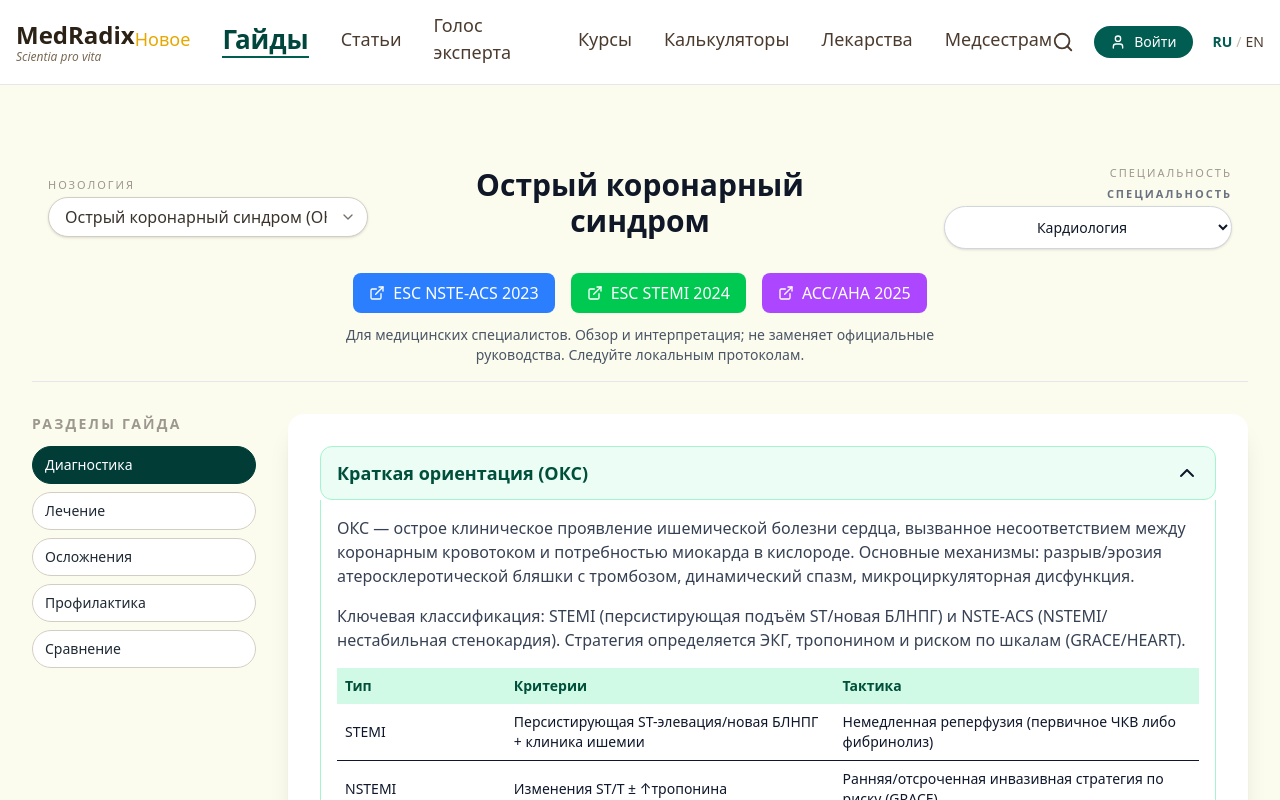
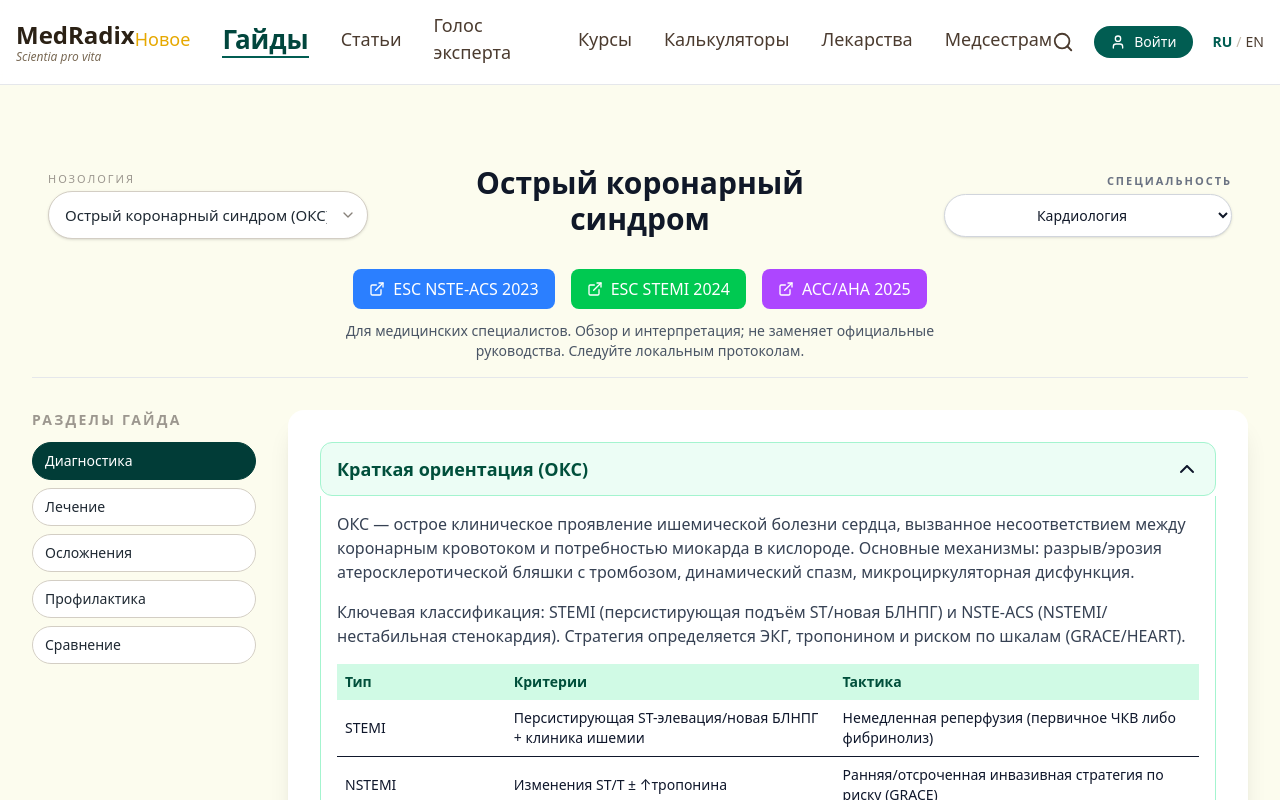
Before and after one commit to NMaryko/MedRadix, a Next.js app: page /guides/cardiology/acs in a window 1280 px wide. Shown: the top 800 px of the page. Built offline with nearby package versions, Linux system fonts and the light colour scheme.

Commit message:
Update page.tsx

```diff
--- a/app/guides/cardiology/acs/page.tsx
+++ b/app/guides/cardiology/acs/page.tsx
@@ -12,12 +12,10 @@ import {
 import { FilterM } from '@/components/FilterM';
 import { SupportM } from '@/components/SupportM';
 
-// ===== Универсальный безопасный рендер текста с < и > =====
 const Safe = ({ text }: { text: string }) => (
   <>{text ? text.replaceAll('<', '\u003C').replaceAll('>', '\u003E') : ''}</>
 );
 
-// ===== Типы =====
 type EvidenceLevel = 'A' | 'B' | 'C';
 type RecommendationClass = 'I' | 'IIa' | 'IIb' | 'III';
 
@@ -59,7 +57,6 @@ const CARDIOLOGY_NOSOLOGIES: Nosology[] = [
   { id: 'pe', label: 'Тромбоэмболия легочной артерии (ТЭЛА)', group: 'Лёгочная гипертензия и ТЭЛА' },
 ];
 
-// ===== Страница =====
 export default function ACSPage() {
   const [selectedTab, setSelectedTab] = useState<
     'diagnosis' | 'treatment' | 'complications' | 'prevention' | 'comparison'
@@ -72,7 +69,6 @@ export default function ACSPage() {
     selectedSpecialty === 'Кардиология' &&
     selectedNosology === 'Острый коронарный синдром (ОКС)';
 
-  // Группировка нозологий
   const groupedCardiologyNosologies = CARDIOLOGY_NOSOLOGIES.reduce<Record<string, Nosology[]>>(
     (acc, item) => {
       if (!acc[item.group]) acc[item.group] = [];
@@ -82,7 +78,6 @@ export default function ACSPage() {
     {}
   );
 
-  // ====== ДАННЫЕ ГАЙДА ======
   const escGuideline = {
     title: 'Острый коронарный синдром',
     version: 'ESC 2023-2024',
@@ -93,7 +88,6 @@ export default function ACSPage() {
       full: 'https://www.escardio.org/Guidelines/Clinical-Practice-Guidelines',
     },
 
-    // ===== Диагностика =====
     diagnosis: {
       initialAssessment: [
         {
@@ -362,7 +356,6 @@ export default function ACSPage() {
       ],
     },
 
-    // ===== ЛЕЧЕНИЕ =====
     treatment: {
       generalMeasures: [
         {
@@ -685,7 +678,7 @@ export default function ACSPage() {
             },
             {
               strategy: 'Стандартная продолжительность',
-              criteria: ['Стандартный риск', 'Нет факторов высокого риска кровотечений'],
+              criteria: ['Стандартный риск', 'Нет факторов высокого риска кровотечения'],
               regimen: '12 месяцев ДАТТ',
               class: 'I' as RecommendationClass,
               level: 'A' as EvidenceLevel,
@@ -719,7 +712,6 @@ export default function ACSPage() {
       },
     },
 
-    // ===== Вторичная профилактика =====
     secondaryPrevention: {
       duration: 'Пожизненно после ОКС',
       medications: [
@@ -786,7 +778,6 @@ export default function ACSPage() {
       ],
     },
 
-    // ===== Сравнение =====
     comparison: {
       title: 'Сравнение Европейских (ESC 2023-2024) и Американских (ACC/AHA 2025) рекомендаций',
       keyDifferences: [
@@ -839,7 +830,6 @@ export default function ACSPage() {
       ],
     },
 
-    // ====== Осложнения ======
     complications: {
       title: 'Осложнения ОКС: диагностика и ведение',
       sections: [
@@ -944,7 +934,6 @@ export default function ACSPage() {
     },
   };
 
-  // ===== UI-компоненты =====
   const RecommendationBadge = ({ rec }: { rec: Recommendation }) => {
     const cls: RecommendationClass = rec.class ?? 'I';
     const lvl: EvidenceLevel = rec.level ?? 'A';
@@ -993,7 +982,6 @@ export default function ACSPage() {
   );
 
   const handleSaveSection = () => {
-    // Логика сохранения раздела
     console.log('Сохранение раздела:', selectedTab);
   };
 
@@ -1005,7 +993,6 @@ export default function ACSPage() {
     { id: 'comparison' as const, label: 'Сравнение' },
   ];
 
-  // ===== Калькуляторы 2 в 1 =====
   const calculators = [
     {
       name: 'GRACE/TIMI-like EU',
@@ -1034,7 +1021,7 @@ export default function ACSPage() {
       ],
       interpretation:
         '≥4 баллов (HEART) → госпитализация и наблюдение; низкий риск по EDACS → возможна ранняя выписка',
-      link: '/calculators/cardiology/heart-ed-risk',
+      link: '/calculators/heart-ed-risk',
     },
     {
       name: 'TIMI для NSTE-ACS/US',
@@ -1046,11 +1033,10 @@ export default function ACSPage() {
         'Интеграция с PRECISE-DAPT для оценки кровотечений',
       ],
       interpretation: 'Комбинированная оценка ишемического и геморрагического риска для персонализации ДАТТ',
-      link: '/calculators/cardiology/timi-nste-acs-us',
+      link: '/calculators/timi-nstemi-us',
     },
   ];
 
-  // ===== РЕНДЕР =====
   return (
     <main className="min-h-screen bg-[#fcfcee] py-8">
       <div className="max-w-[1800px] mx-auto px-4">
@@ -1061,9 +1047,7 @@ export default function ACSPage() {
               {/* Специальность */}
               <div className="order-1 lg:order-3 lg:justify-self-end w-full lg:w-auto">
                 <div className="flex flex-col items-start lg:items-end gap-1 w-full lg:w-auto">
-                  <span className="text-[11px] uppercase tracking-[0.18em] text-[#9c978f] hidden lg:block">
-                    Специальность
-                  </span>
+                  {/* FilterM сам рисует свой лейбл, поэтому дополнительный span не нужен */}
                   <FilterM
                     selected={selectedSpecialty}
                     onChange={(value: string) => setSelectedSpecialty(value)}
@@ -1090,20 +1074,21 @@ export default function ACSPage() {
                       onChange={(e) => setSelectedNosology(e.target.value)}
                       className="
                         appearance-none
-                        rounded-full border border-[#d3cec4]
+                        w-full
+                        rounded-full
+                        border border-[#d3cec4]
                         bg-white
                         px-4 pr-10
                         h-12 min-h-[48px]
-                        text-base text-[#3b342d]
+                        text-[15px] text-[#1f2933]
                         shadow-sm
-                        w-full
-                        lg:h-10 lg:min-h-0
                         text-center
                         focus:outline-none
                         focus:border-[#015d52]
                         focus:ring-1 focus:ring-[#015d52]
-                        hover:ring-1 hover:ring-[#015d52]
+                        hover:border-[#015d52]
                         hover:shadow-[0_0_10px_#015D52]
+                        transition
                       "
                     >
                       {Object.entries(groupedCardiologyNosologies).map(
@@ -1124,7 +1109,7 @@ export default function ACSPage() {
                     </select>
                     <ChevronDown
                       size={16}
-                      className="pointer-events-none absolute right-3 top-1/2 -translate-y-1/2 text-[#3b342d] opacity-70"
+                      className="pointer-events-none absolute right-3 top-1/2 -translate-y-1/2 text-[#6b635a] opacity-80"
                     />
                   </div>
                 </div>
@@ -2415,7 +2400,6 @@ export default function ACSPage() {
                 представленной информации в клинической практике.
               </p>
 
-              {/* Визуальный зазор и email по центру экрана */}
               <div className="h-[150px] flex items-center justify-center w-full">
                 <p className="text-lg font-medium text-gray-900">support@medradix.info</p>
               </div>
```
